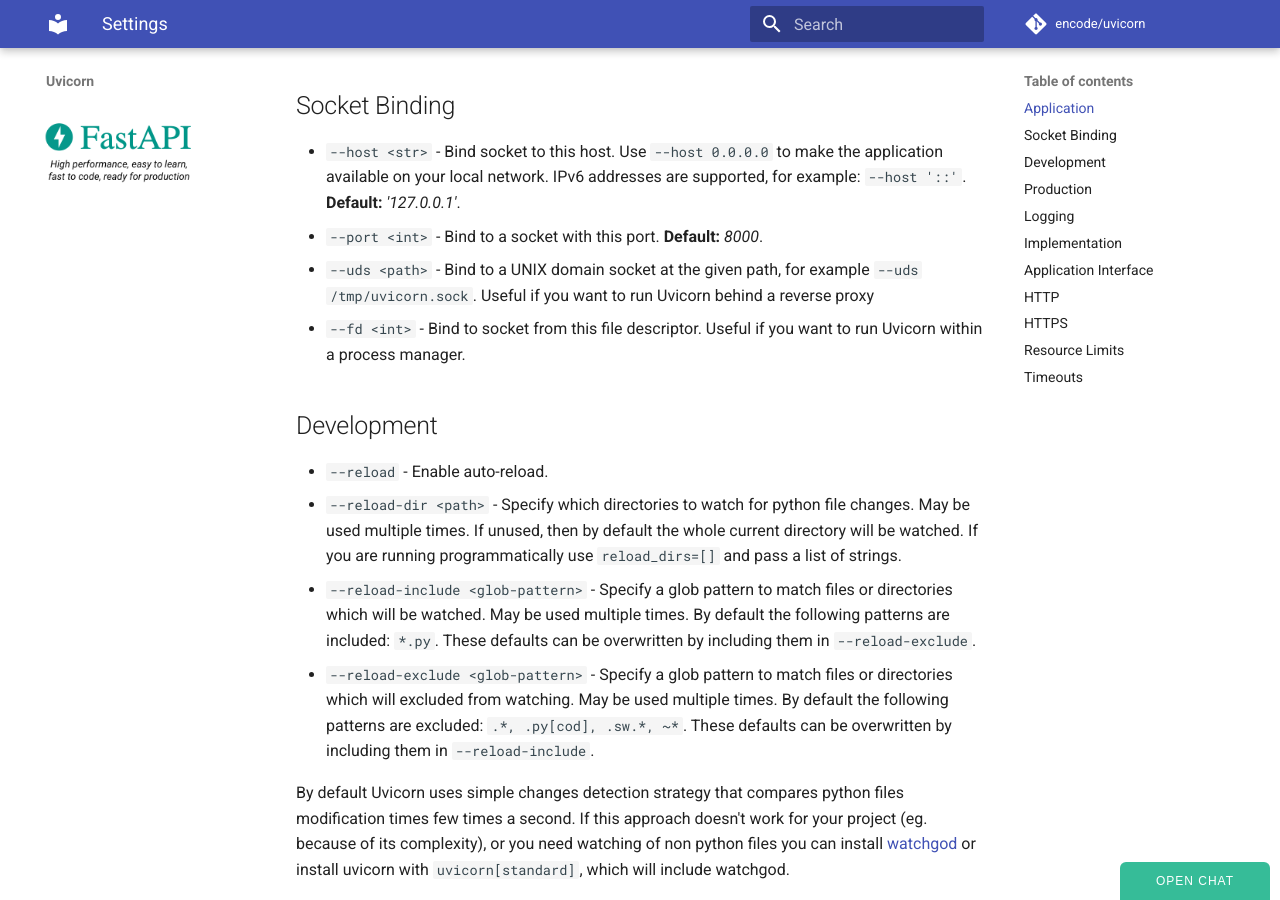
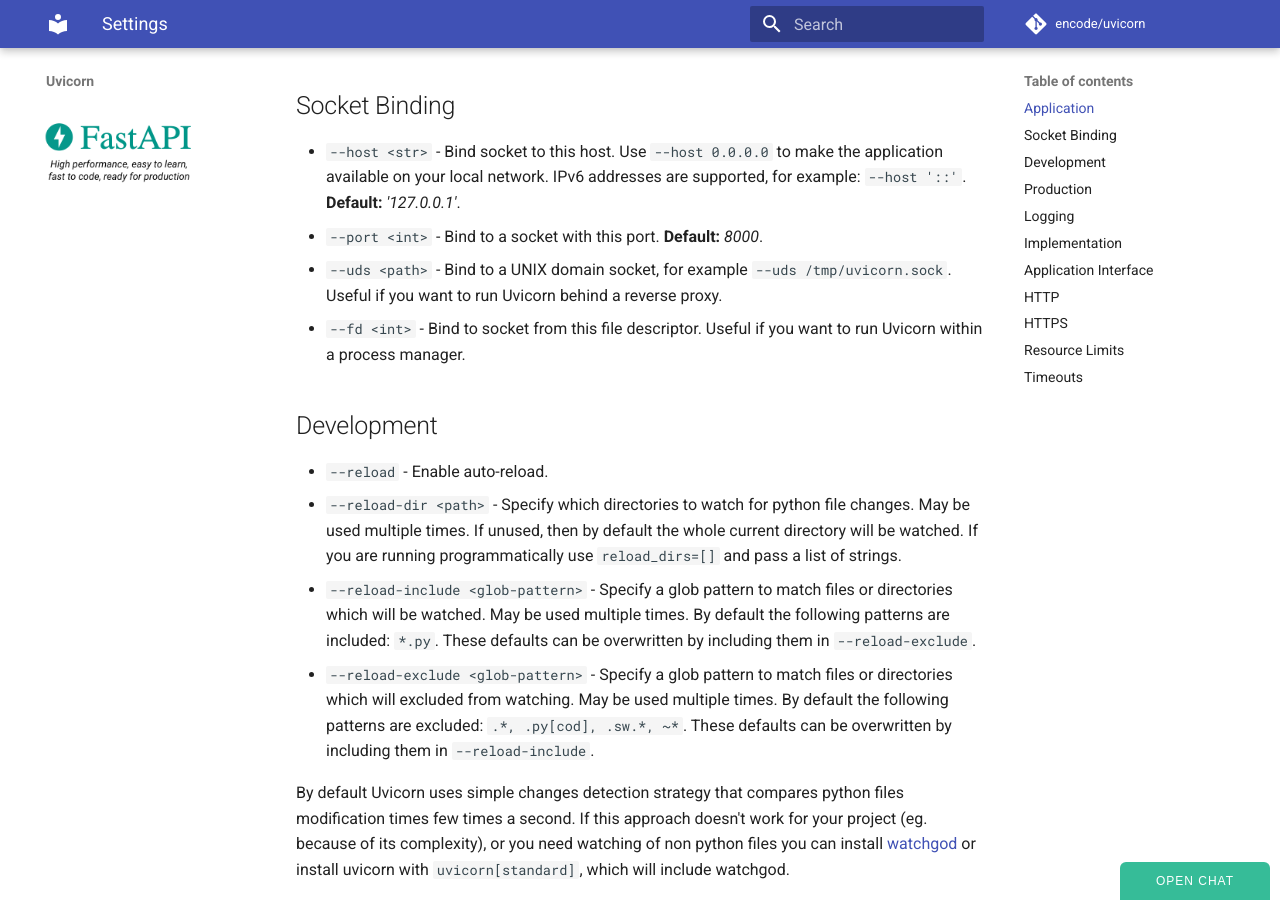
Before and after one commit to encode/uvicorn, an MkDocs documentation site: the page built from docs/settings.md, in a window 1280 px wide and 900 px high, scrolled down 426 px. Built offline with MkDocs 1.6.1 and Material for MkDocs 9.7.7, drawn with Linux system fonts in a browser that asks for light colours; comment, search, counter and statistics services are not loaded.

Commit message:
include PR suggestion in docs/settings.md
Co-authored-by: Marcelo Trylesinski <marcelotryle@gmail.com>

```diff
--- a/docs/settings.md
+++ b/docs/settings.md
@@ -16,7 +16,7 @@
 
 * `--host <str>` - Bind socket to this host. Use `--host 0.0.0.0` to make the application available on your local network. IPv6 addresses are supported, for example: `--host '::'`. **Default:** *'127.0.0.1'*.
 * `--port <int>` - Bind to a socket with this port. **Default:** *8000*.
-* `--uds <path>` - Bind to a UNIX domain socket at the given path, for example `--uds /tmp/uvicorn.sock`. Useful if you want to run Uvicorn behind a reverse proxy
+* `--uds <path>` - Bind to a UNIX domain socket, for example `--uds /tmp/uvicorn.sock`. Useful if you want to run Uvicorn behind a reverse proxy.
 * `--fd <int>` - Bind to socket from this file descriptor. Useful if you want to run Uvicorn within a process manager.
 
 ## Development
```
